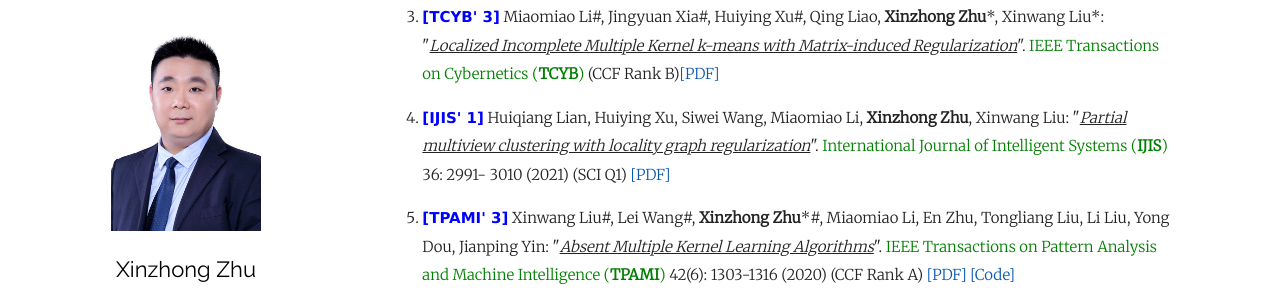
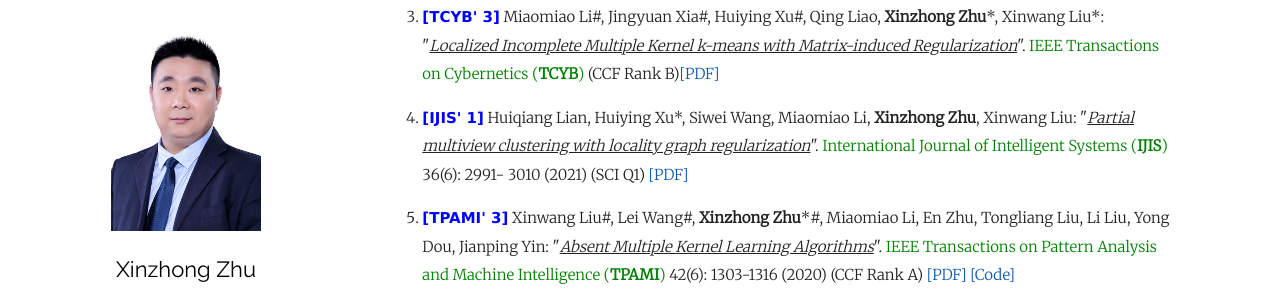
Before and after one commit to xinzhongzhu/xinzhongzhu.github.io, a Jekyll site: the page built from index.md, in a window 1280 px wide and 900 px high, scrolled down 367 px. Shown: the part 152-449 px from the top of the window. Built offline with Jekyll 4.4.1, drawn with Linux system fonts in a browser that asks for light colours; our own code applies the rules of GitHub Pages for plain Markdown files.

Commit message:
Update index.md

```diff
--- a/index.md
+++ b/index.md
@@ -20,7 +20,7 @@ Please drop me a message by email: <u>zxz@zjnu.edu.cn</u> or <u>zxz@ci-xing.com<
 
 <p style="margin-top: 8px;"><li><font face="verdana" color="blue"><b>[TCYB' 3]</b></font> Miaomiao Li#, Jingyuan Xia#, Huiying Xu#, Qing Liao, <b>Xinzhong Zhu</b>*, Xinwang Liu*: "<i><u>Localized Incomplete Multiple Kernel k-means with Matrix-induced Regularization</u></i>". <font color="green"> IEEE Transactions on Cybernetics (<b>TCYB</b>)</font> (CCF Rank B)<a href = "https://github.com/xinwangliu/xinwangliu.github.io/blob/main/document/TCYB1.pdf">[PDF]</a></li></p>
 
-<p style="margin-top: 8px;"><li><font face="verdana" color="blue"><b>[IJIS' 1]</b></font> Huiqiang Lian, Huiying Xu, Siwei Wang, Miaomiao Li, <b>Xinzhong Zhu</b>, Xinwang Liu: "<i><u>Partial multiview clustering with locality graph regularization</u></i>". <font color="green">International Journal of Intelligent Systems (<b>IJIS</b>)</font> 36: 2991- 3010 (2021) (SCI Q1) <a href = " https://github.com/xinzhongzhu/xinzhongzhu.github.io/blob/master/document/Int%20J%20of%20Intelligent%20Sys%20-%202021%20-%20Huiying%20Xu%20-%20Partial%20multiview%20clustering%20with%20locality%20graph%20regularization.pdf">[PDF]</a></li></p>
+<p style="margin-top: 8px;"><li><font face="verdana" color="blue"><b>[IJIS' 1]</b></font> Huiqiang Lian, Huiying Xu*, Siwei Wang, Miaomiao Li, <b>Xinzhong Zhu</b>, Xinwang Liu: "<i><u>Partial multiview clustering with locality graph regularization</u></i>". <font color="green">International Journal of Intelligent Systems (<b>IJIS</b>)</font> 36(6): 2991- 3010 (2021) (SCI Q1) <a href = " https://github.com/xinzhongzhu/xinzhongzhu.github.io/blob/master/document/Int%20J%20of%20Intelligent%20Sys%20-%202021%20-%20Huiying%20Xu%20-%20Partial%20multiview%20clustering%20with%20locality%20graph%20regularization.pdf">[PDF]</a></li></p>
 
 
 
```
